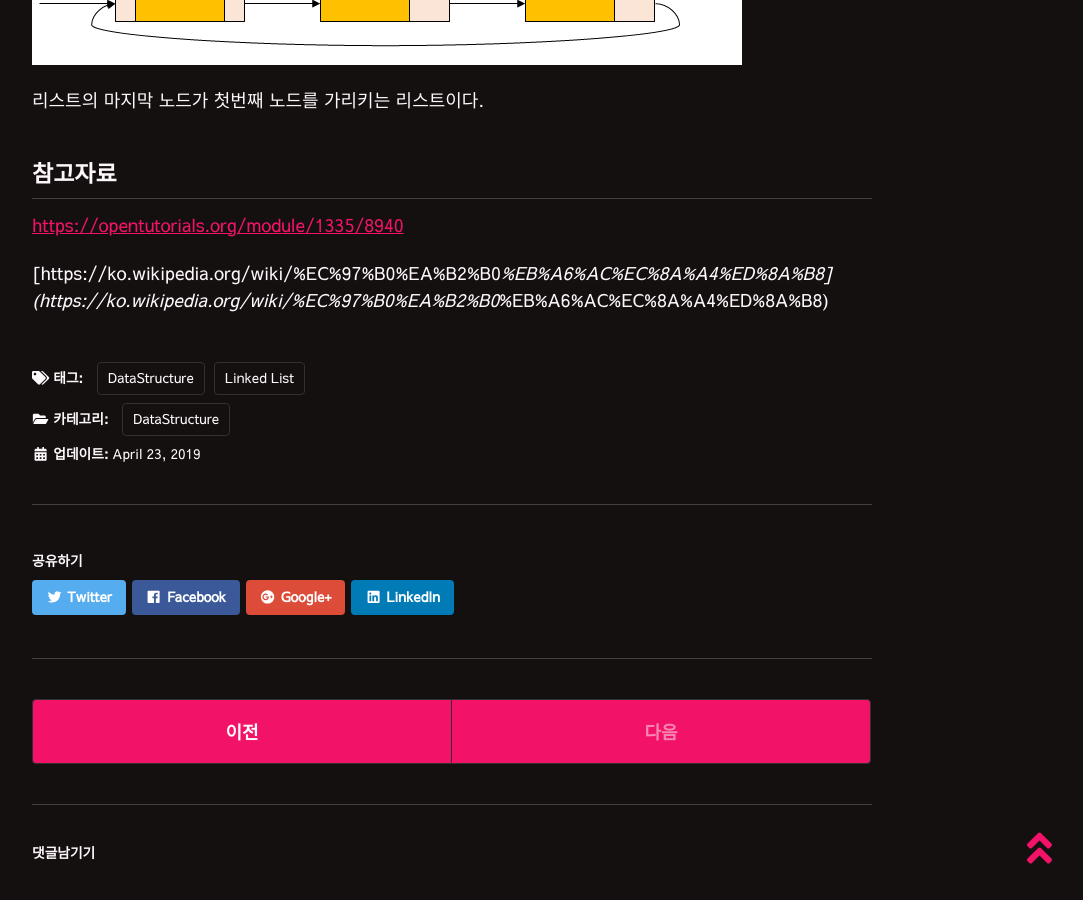
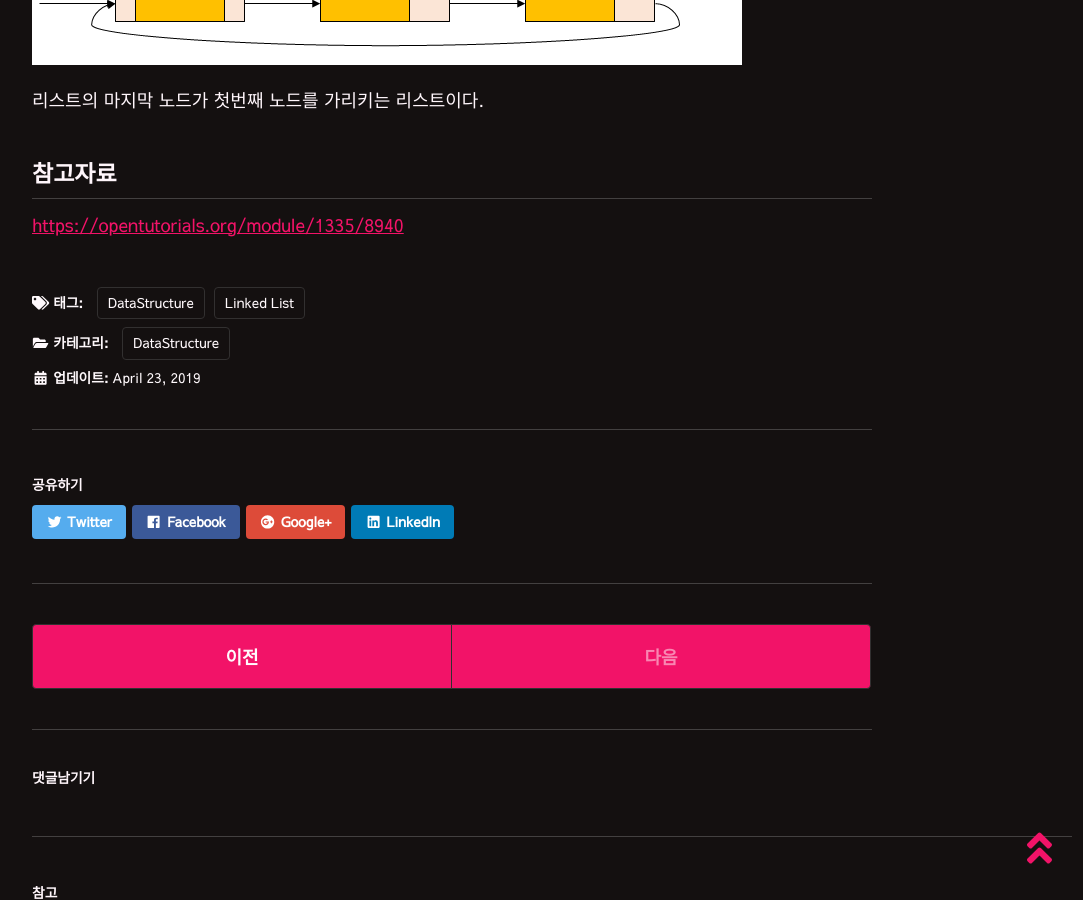
Before and after one commit to lesslate/lesslate.github.io, a Jekyll site: the page built from _posts/Data Structure/2019-04-23-자료구조 연결 리스트 Linked List.md, in a window 1280 px wide and 900 px high, scrolled down 1221 px. Shown: the whole window, without its empty margins (188-1271 px from the left). Built offline with Jekyll 4.4.1, drawn with Linux system fonts in a browser that asks for light colours; nearby versions of some CDN libraries; some web fonts are replaced; comment, search, counter and statistics services are not loaded; some of the changed lines change nothing that is shown.

Commit message:
Update 2019-04-23-자료구조 연결 리스트 Linked List.md

```diff
--- a/_posts/Data Structure/2019-04-23-자료구조 연결 리스트 Linked List.md
+++ b/_posts/Data Structure/2019-04-23-자료구조 연결 리스트 Linked List.md
@@ -49,5 +49,3 @@ sidebar_main: true
 ## 참고자료
 
 [https://opentutorials.org/module/1335/8940](https://opentutorials.org/module/1335/8940)
-
-[https://ko.wikipedia.org/wiki/%EC%97%B0%EA%B2%B0_%EB%A6%AC%EC%8A%A4%ED%8A%B8](https://ko.wikipedia.org/wiki/%EC%97%B0%EA%B2%B0_%EB%A6%AC%EC%8A%A4%ED%8A%B8)
```
